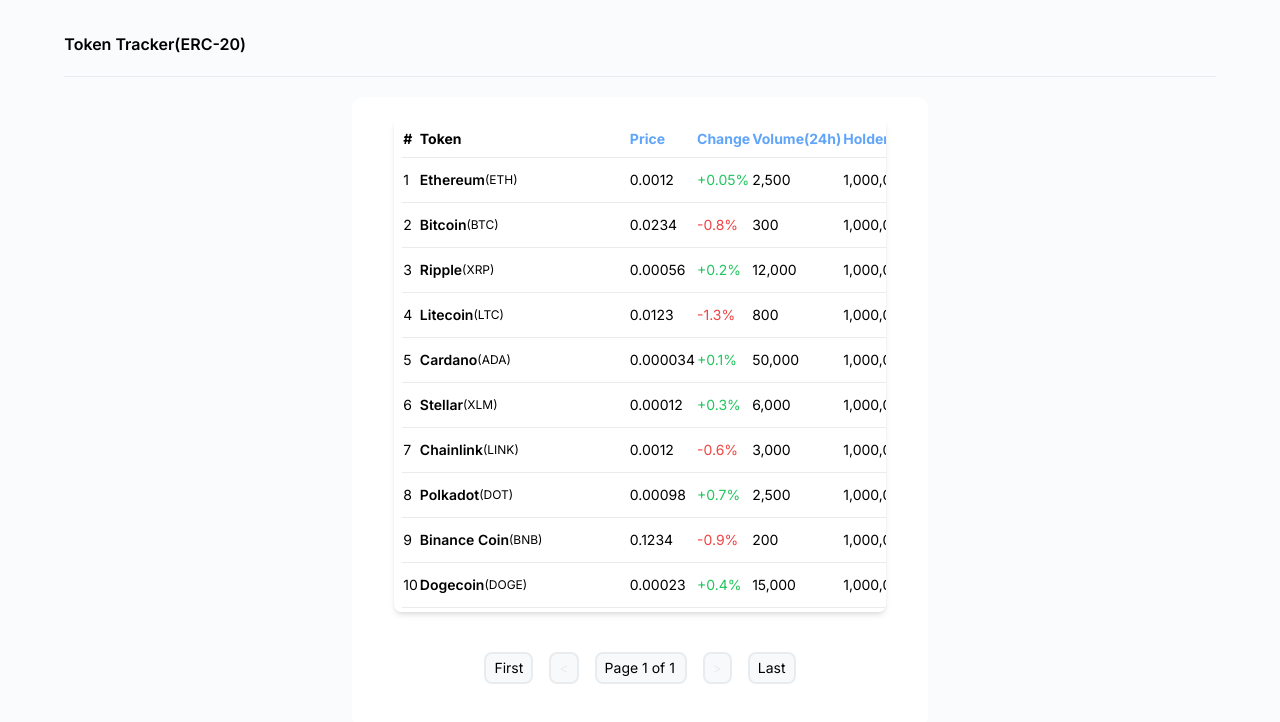
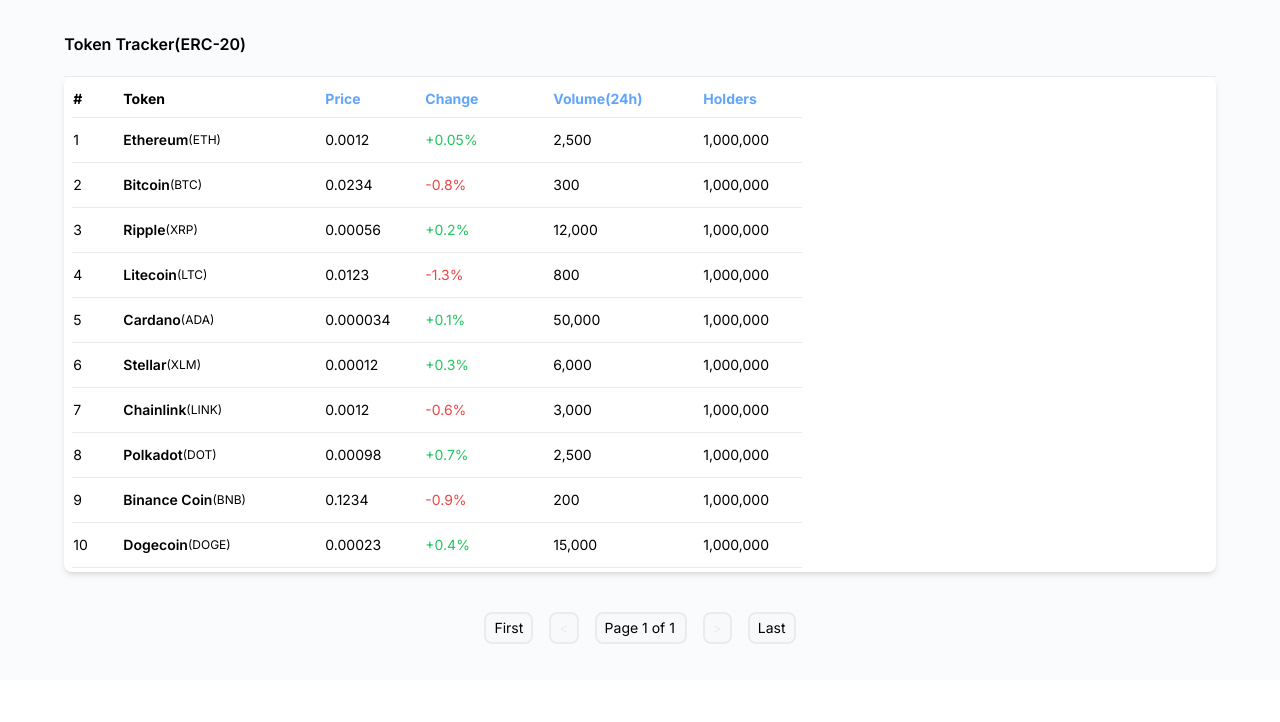
Before and after one commit to zerohoney97/blockExploreFront, a Next.js app: page /token in a window 1280 px wide. Shown: the top 722 px of the page. Built offline with nearby package versions, Linux system fonts and the light colour scheme.

Commit message:
반응형웹만드는중

```diff
--- a/src/app/(page)/token/[tokendetail]/page.tsx
+++ b/src/app/(page)/token/[tokendetail]/page.tsx
@@ -44,7 +44,7 @@
             />
           </TokenItemTable>
         </div>
-        <div className="w-full  md:w-1/2 lg:w-1/3">
+        <div className="w-full md:w-1/2 lg:w-1/3">
         <TokenItemTable>
           <MarketCard
             title="Market"
--- a/src/app/(page)/token/_contents/Content.tsx
+++ b/src/app/(page)/token/_contents/Content.tsx
@@ -7,21 +7,21 @@
 
   return (
     <tr className='border-b border-gray text-sm '>
-      <td className='py-3'>{data.number}</td>
+      <td className='py-3  min-w-[50px]'>{data.number}</td>
       <td>
         <Link href={tokenDetailPath}>
-          <div className='flex items-center w-52'>
+          <div className='flex items-center  min-w-[200px]'>
             <span className='font-semibold'> {data.tokenName} </span>
             <span className='text-xs'>{data.unit}</span>
           </div>
         </Link>
       </td>
-      <td className='w-'>{data.process}</td>
+      <td className=' min-w[100px]'>{data.process}</td>
       <td className={`${data.change.includes('+') ? 'text-green-500 w-32' : 'text-red-500 w-32'}`}>
         {data.change}
       </td>
-      <td className='w-32'>{data.volume}</td>
-      <td className='w-32'>{data.holders}</td>
+      <td className=' min-w-[150px]'>{data.volume}</td>
+      <td className=' min-w-[100px]'>{data.holders}</td>
     </tr>
   );
 }
--- a/src/app/(page)/token/_contents/Header.tsx
+++ b/src/app/(page)/token/_contents/Header.tsx
@@ -4,12 +4,12 @@
   return (
     <thead className='align-middle text-nowrap border-b border-gray text-justify'>
       <tr className='text-sm border-box'>
-        <th className='py-2'>#</th>
-        <th>Token</th>
-        <th className='text-blue-400'>Price</th>
-        <th className='text-blue-400'>Change</th>
-        <th className='text-blue-400'>Volume(24h)</th>
-        <th className='text-blue-400'>Holders</th>
+        <th className='py-2 min-w-[50px]'>#</th>
+        <th className=' min-w-[200px]'>Token</th>
+        <th className='text-blue-400 min-w-[100px]'>Price</th>
+        <th className='text-blue-400 min-w-[100px]'>Change</th>
+        <th className='text-blue-400 min-w-[150px]'>Volume(24h)</th>
+        <th className='text-blue-400 min-w-[100px]'>Holders</th>
       </tr>
     </thead>
   );
--- a/src/app/(page)/token/page.tsx
+++ b/src/app/(page)/token/page.tsx
@@ -103,9 +103,9 @@
 const page = () => {
   const pagination = usePagination(tokenData);
   return (
-    <div className="box-border flex flex-col p-3 bg-mainBackGroundColor">
+    <div className="box-border flex flex-col p-3 bg-mainBackGroundColor items-center">
+      <div className="w-full  ">
       <Title title="Token Tracker(ERC-20)" />
-      <div className="flex flex-col m-auto h-auto min-w-itemTable w-11/12 bg-white rounded-xl max-w-xl mt-5  p-5 ">
         <ItemTable>
           <table>
             <TokenHerader />
@@ -125,7 +125,7 @@
           pageHandler={pagination.pageHandler}
         />
       </div>
-    </div>
+      </div>
   );
 };
 
--- a/src/app/_components/holdersTable/index.tsx
+++ b/src/app/_components/holdersTable/index.tsx
@@ -9,7 +9,7 @@
     usePagination<IholdersList>(holdersList);
 
   return (
-    <div className="mt-10 w-11/12 m-auto rounded-lg shadow-md h-auto bg-white max-h-[600px]">
+    <div className="mt-10 lg:w-2/3 m-auto rounded-lg shadow-md h-auto bg-white max-h-[600px]">
       <div className="overflow-x-auto h-auto max-h-[500px]">
         <table className="w-full">
           <thead>
--- a/src/app/_components/itemTable/index.tsx
+++ b/src/app/_components/itemTable/index.tsx
@@ -4,7 +4,7 @@
 const ItemTableWrap = ({ children }: { children: React.ReactNode }) => {
 
   return (
-    <div className=" py-1 px-2 m-auto overflow-x-scroll bg-white rounded-lg mb-4 shadow-md w-11/12   ">
+    <div className=" py-1 px-2 m-auto overflow-x-scroll bg-white rounded-lg mb-4 shadow-md max-w-[1200px] w-11/12    ">
       {/* <Title title="Token Tracker" />
       <div className="overflow-auto">
         <ContentList />
--- a/tailwind.config.ts
+++ b/tailwind.config.ts
@@ -52,7 +52,7 @@
         itemTable: "300px",
       },
       screens: {
-
+        sm : {min : "300px", max:"768px"},
         md: { min: "768px", max: "990px" },
         lg: { min: "990px" },
       },
```
